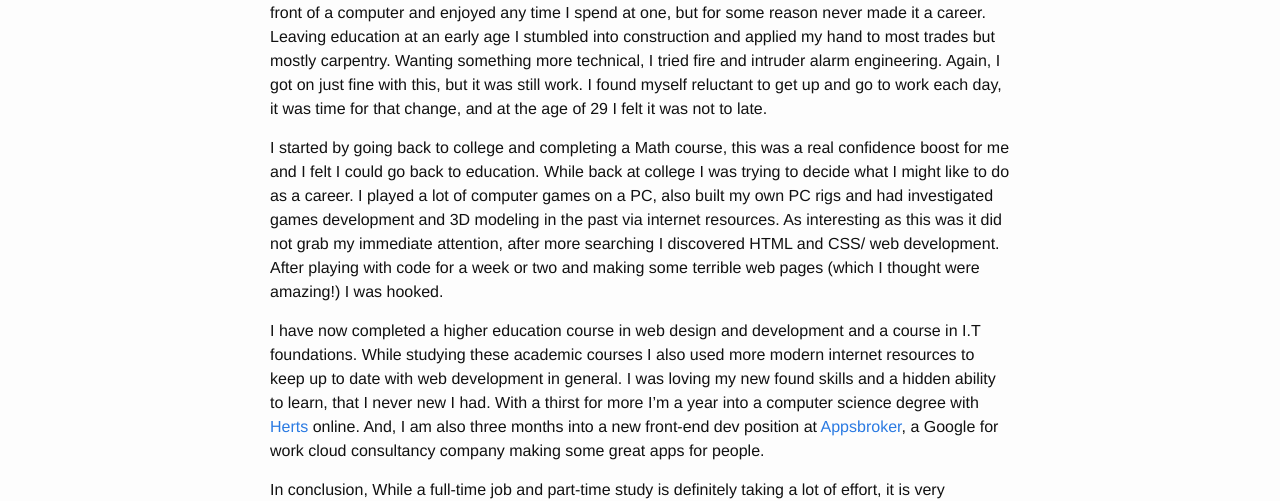
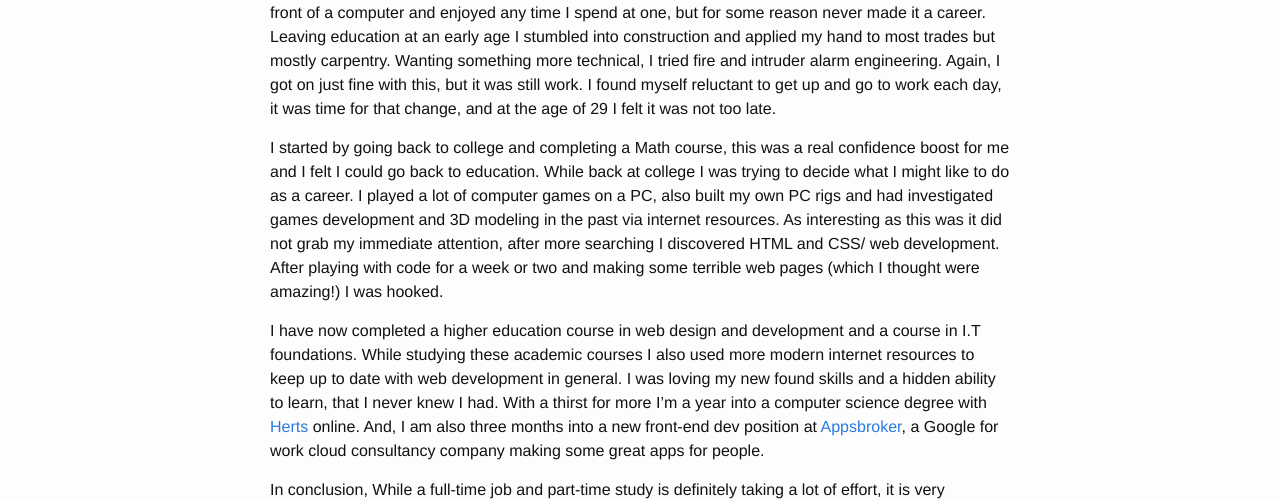
Before and after one commit to philipjc/old_philipjc, a Jekyll site: the page built from _posts/2015-02-27-my-start.markdown, in a window 1280 px wide. Shown: the part 455-956 px from the top of the page. Built offline with Jekyll 4.4.1, drawn with Linux system fonts in a browser that asks for light colours; some of the changed text lies outside the part shown.

Commit message:
spelling correction

```diff
--- a/_posts/2015-02-27-my-start.markdown
+++ b/_posts/2015-02-27-my-start.markdown
@@ -6,11 +6,11 @@ categories: Posts 1
 ---
 Welcome to my new blog arena. Here I will document and discuss topics of interest and that of which I am currently learning in the field of web development. I also hope by sharing the below story to inspire anyone who feels stuck in a rut with work as I once did, that it's not to late and to get out there and find what makes you happy.
 
-A few years ago I decided it was high time to enjoy my working day. I have always felt comfortable in front of a computer and enjoyed any time I spend at one, but for some reason never made it a career. Leaving education at an early age I stumbled into construction and applied my hand to most trades but mostly carpentry. Wanting something more technical, I tried fire and intruder alarm engineering. Again, I got on just fine with this, but it was still work. I found myself reluctant to get up and go to work each day, it was time for that change, and at the age of 29 I felt it was not to late.
+A few years ago I decided it was high time to enjoy my working day. I have always felt comfortable in front of a computer and enjoyed any time I spend at one, but for some reason never made it a career. Leaving education at an early age I stumbled into construction and applied my hand to most trades but mostly carpentry. Wanting something more technical, I tried fire and intruder alarm engineering. Again, I got on just fine with this, but it was still work. I found myself reluctant to get up and go to work each day, it was time for that change, and at the age of 29 I felt it was not too late.
 
 I started by going back to college and completing a Math course, this was a real confidence boost for me and I felt I could go back to education. While back at college I was trying to decide what I might like to do as a career. I played a lot of computer games on a PC, also built my own PC rigs and had investigated games development and 3D modeling in the past via internet resources. As interesting as this was it did not grab my immediate attention, after more searching I discovered HTML and CSS/ web development. After playing with code for a week or two and making some terrible web pages (which I thought were amazing!) I was hooked.
 
-I have now completed a higher education course in web design and development and a course in I.T foundations. While studying these academic courses I also used more modern internet resources to keep up to date with web development in general. I was loving my new found skills and a hidden ability to learn, that I never new I had. With a thirst for more I'm a year into a computer science degree with [Herts] online. And, I am also three months into a new front-end dev position at [Appsbroker], a Google for work cloud consultancy company making some great apps for people.
+I have now completed a higher education course in web design and development and a course in I.T foundations. While studying these academic courses I also used more modern internet resources to keep up to date with web development in general. I was loving my new found skills and a hidden ability to learn, that I never knew I had. With a thirst for more I'm a year into a computer science degree with [Herts] online. And, I am also three months into a new front-end dev position at [Appsbroker], a Google for work cloud consultancy company making some great apps for people.
 
 In conclusion,  While a full-time job and part-time study is definitely taking a lot of effort, it is very enjoyable and rewarding. I work with some great people on awesome projects. And I look forward to each day at the office and to what I might learn next! Thank you to my family and friends for all your support.
 
```
